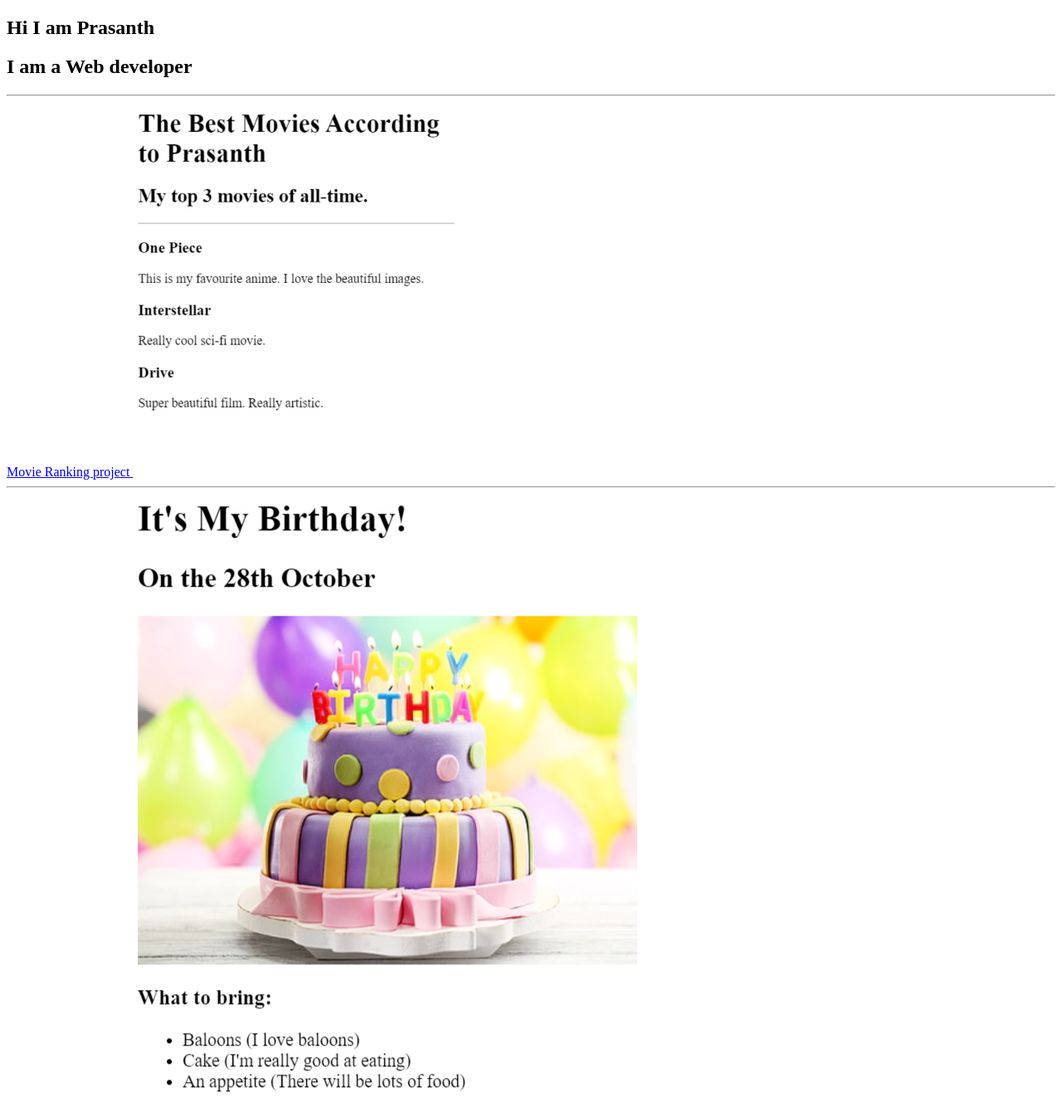
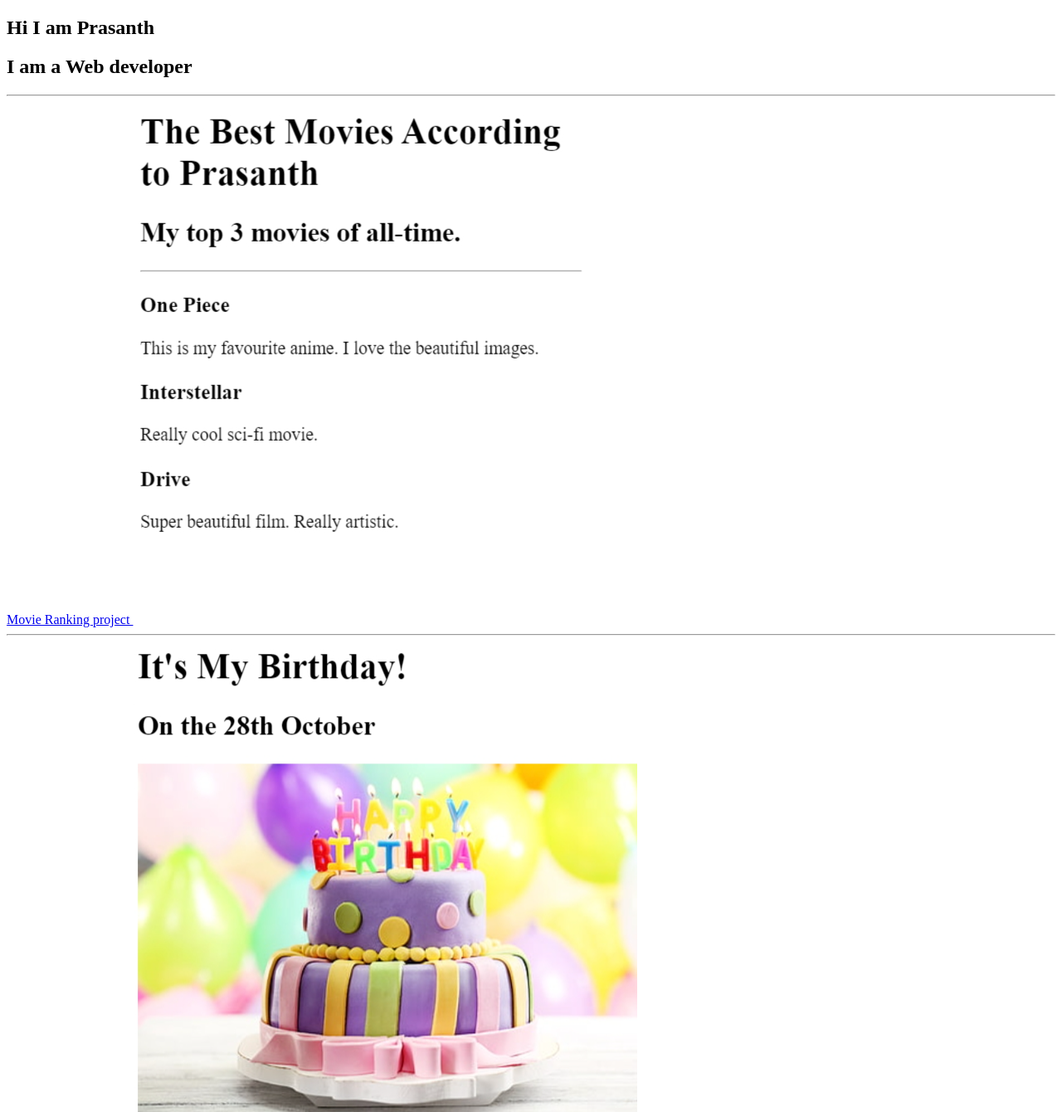
Before and after one commit to Prasanthk06/Html-Portfolio, a plain HTML site: page index.html in a window 1280 px wide. Shown: the top 1340 px of the page at 83% size. Drawn offline with Linux system fonts and the light colour scheme.

Commit message:
Update index.html

```diff
--- a/index.html
+++ b/index.html
@@ -11,10 +11,10 @@
     <h2>I am a Web developer</h2>
     <hr />
     <a href="./public/movie-ranking.html">Movie Ranking project </a>
-    <img src="./assets/images/2 Movie.png" height="450" alt="Movie ranking project"/>
+    <img src="./assets/images/2 Movie.png"  alt="Movie ranking project"/>
     <hr />
     <a href="./public/birthday-invite.html">Birthday Invite project</a>
-    <img src="./assets/images/1 Birthday.png" height="" alt="Birthday Invite project">
+    <img src="./assets/images/1 Birthday.png"  alt="Birthday Invite project">
     <a href="./public/contact.html">Contact Me</a>
     <a href="./public/about.html">About Me</a>
 
```
